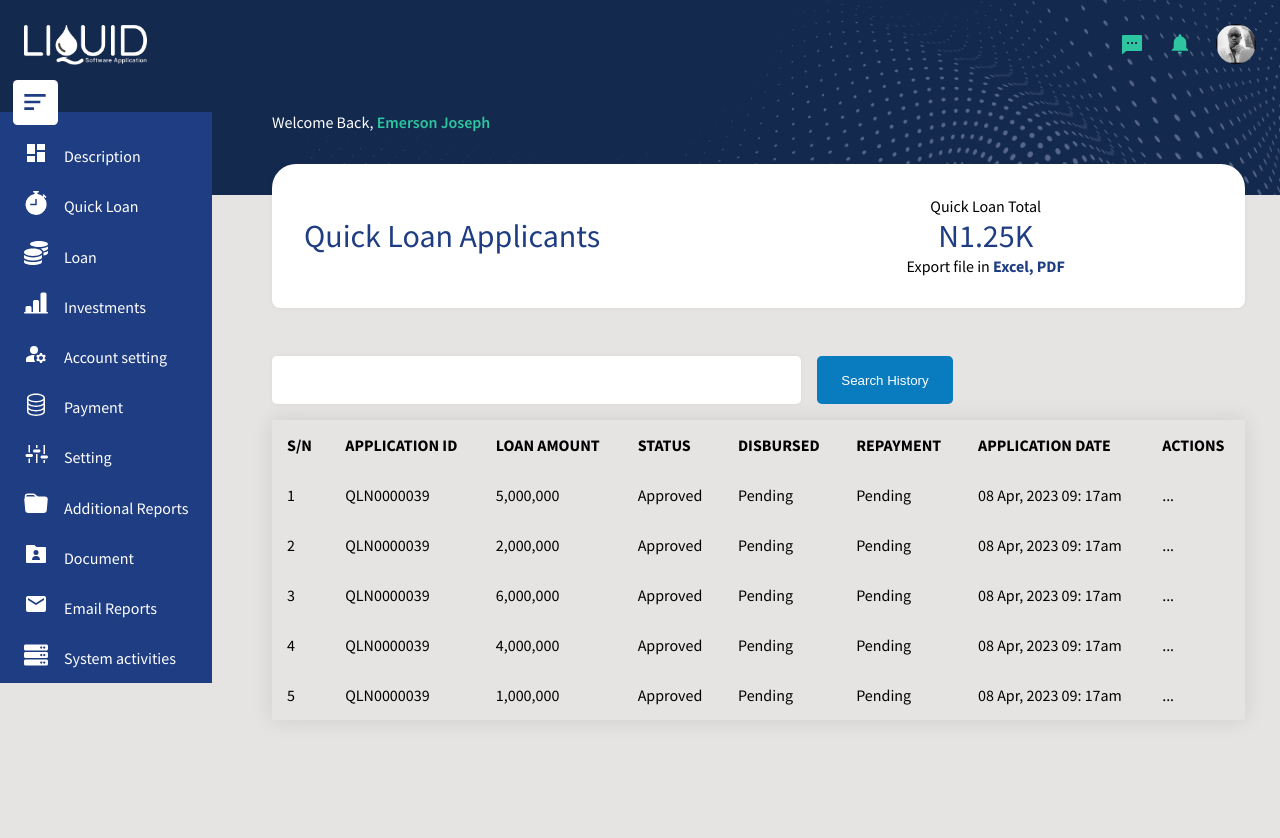
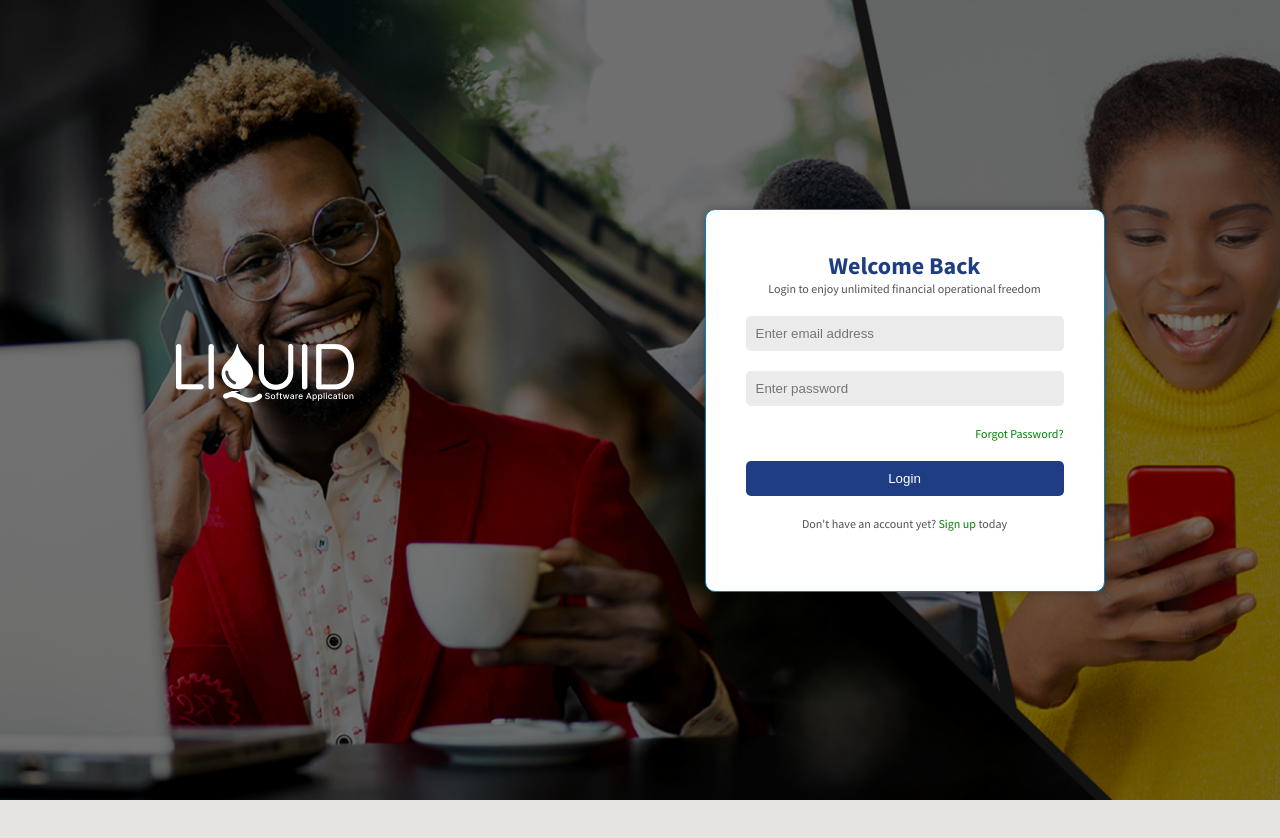
Before and after one commit to NureniJamiu/liquid_dashboard, a React (Vite) app: page / in a window 1280 px wide. Shown: the top 838 px of the page. After the commit the page ends 800 px from the top, so only its background shows below. Built offline with nearby package versions, Linux system fonts and the light colour scheme.

Commit message:
return login page

```diff
--- a/src/App.jsx
+++ b/src/App.jsx
@@ -1,15 +1,7 @@
-import { useState } from "react";
-import reactLogo from "./assets/react.svg";
-import viteLogo from "/vite.svg";
-import { Interface, Navbar } from "./components";
+import { Login } from "./pages";
 
 function App() {
-  return (
-    <div className="">
-      <Navbar />
-      <Interface />
-    </div>
-  );
+  return <Login />;
 }
 
 export default App;
```
